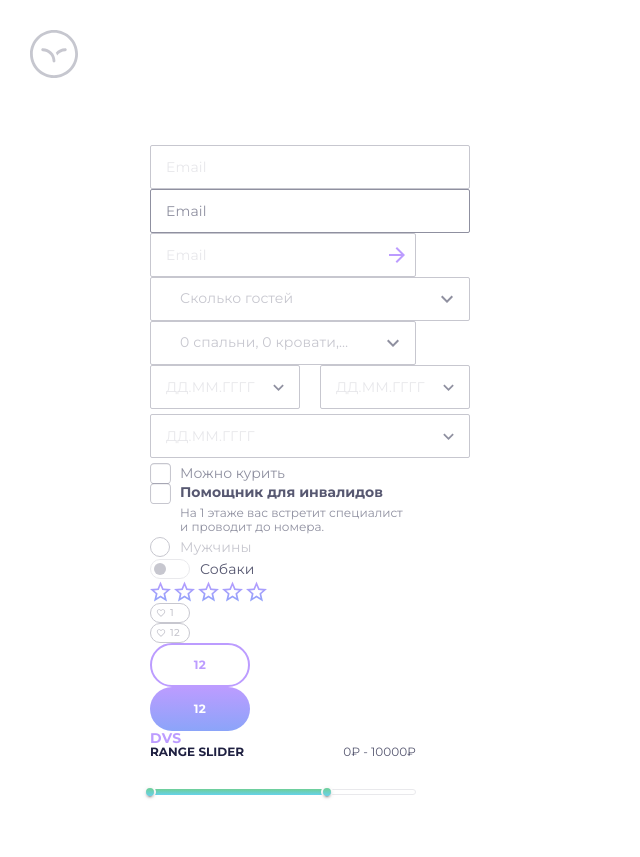
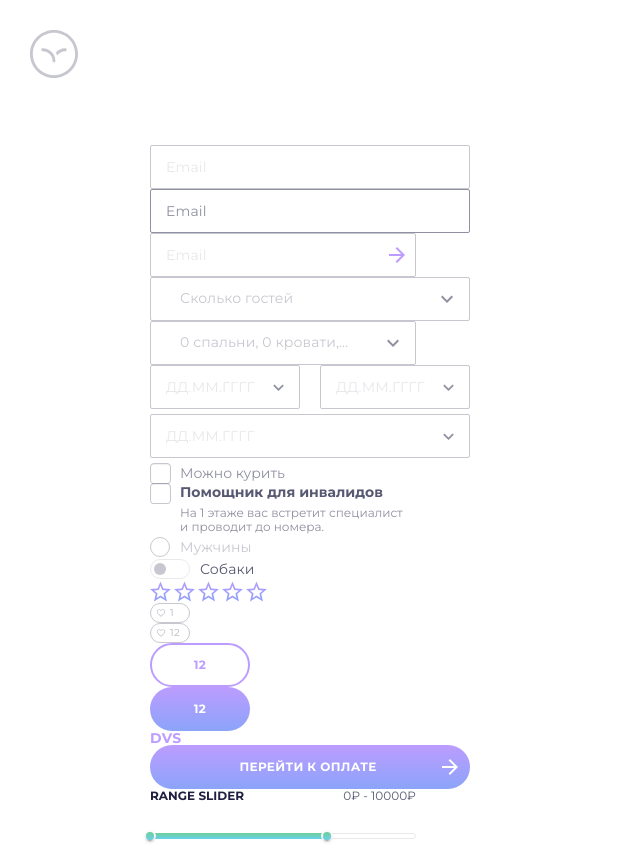
Before and after one commit to PushkinDenis/toxin-hotel-react, a React (Vite) app: page /toxin-hotel-react/form-elements in a window 1280 px wide. Shown: the whole page, without its empty margins (0-640 px from the left). Before the commit the page ends 813 px from the top, so only its background shows below. Built offline with nearby package versions, Linux system fonts and the light colour scheme.

Commit message:
button fix

```diff
--- a/src/pages/ui-kit/form-elements/ui/form-elements.tsx
+++ b/src/pages/ui-kit/form-elements/ui/form-elements.tsx
@@ -24,6 +24,7 @@ export const FormElements: FC = () => {
         <Button variant="outlined" text="12" />
         <Button variant="contained" text="12" />
         <Button variant={"text"} text={"dvs"} />
+        <Button variant={"wide"} text={"перейти к оплате"} />
         <Slider label={"RANGE SLIDER"} />
       </div>
     </LayoutUiKit>
--- a/src/shared/ui/button/button.module.scss
+++ b/src/shared/ui/button/button.module.scss
@@ -12,6 +12,38 @@
   &:hover {
     color: var(--color-dark-shade-50);
   }
+}
+
+.wide {
+  border-radius: 22px;
+  background: linear-gradient(180deg, #BC9CFF 0%, #8BA4F9 100%);
+  color: var(--color-white);
+  font-family: var(--font);
+  font-size: 12px;
+  font-weight: 700;
+  line-height: 14px;
+  width: 320px;
+  height: 44px;
+  box-shadow: none;
+  position: relative;
+  margin: 0;
+  display: flex;
+  align-items: center;
+  justify-content: center;
+
+  &:hover {
+    box-shadow: none;
+  }
+}
+
+.icon-arrow {
+  color: var(--color-white);
+  width: 24px;
+  height: 24px;
+  right: 8px;
+  position: absolute;
+  top: 50%;
+  transform: translateY(-50%)
 }
 
 .outlined {
--- a/src/shared/ui/button/button.tsx
+++ b/src/shared/ui/button/button.tsx
@@ -3,6 +3,7 @@ import { Button as ButtonMui, StyledEngineProvider } from "@mui/material";
 import { Like, LikeActive } from "@shared";
 import styles from "./button.module.scss";
 import clsx from "clsx";
+import { ArrowForward } from "@mui/icons-material";
 
 type ButtonProps = {
   onClick?: () => void;
@@ -32,6 +33,11 @@ export const Button: React.FC<ButtonProps> = ({ variant, text, onClick }) => {
           {text}
         </ButtonMui>
       )}
+      {variant === "wide" && (
+        <ButtonMui variant="contained" className={styles.wide} endIcon={<ArrowForward className={styles["icon-arrow"]} />}>
+          {text}
+        </ButtonMui>
+      )}
       {variant === "like" && (
         <ButtonMui variant="outlined" className={click ? clsx(styles.like, styles.like_active) : styles.like} onClick={handleClick}>
           {click ? <LikeActive className={styles.icon} /> : <Like className={styles.icon} />}
```
Also changed, not shown: public/icons/arrow_forward.svg (added).
